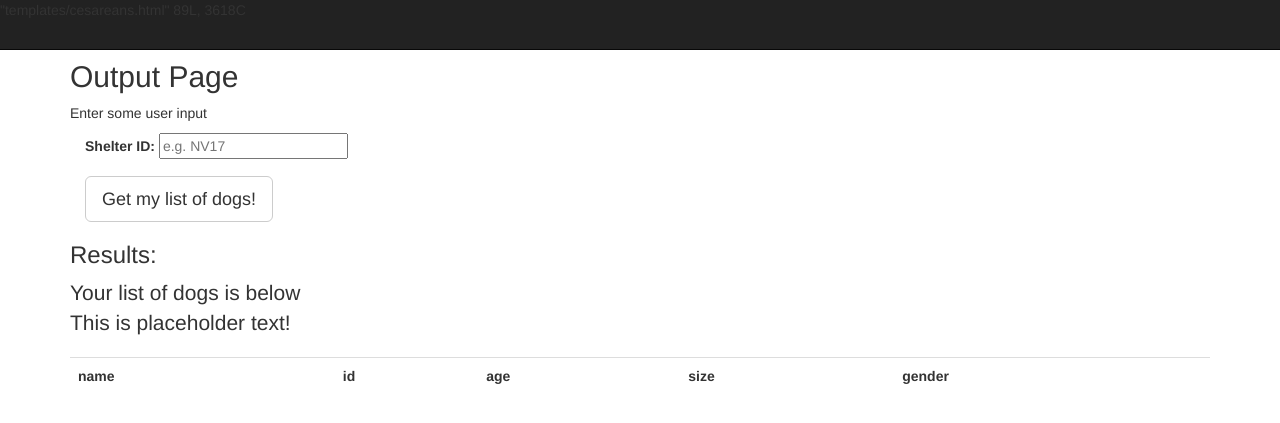
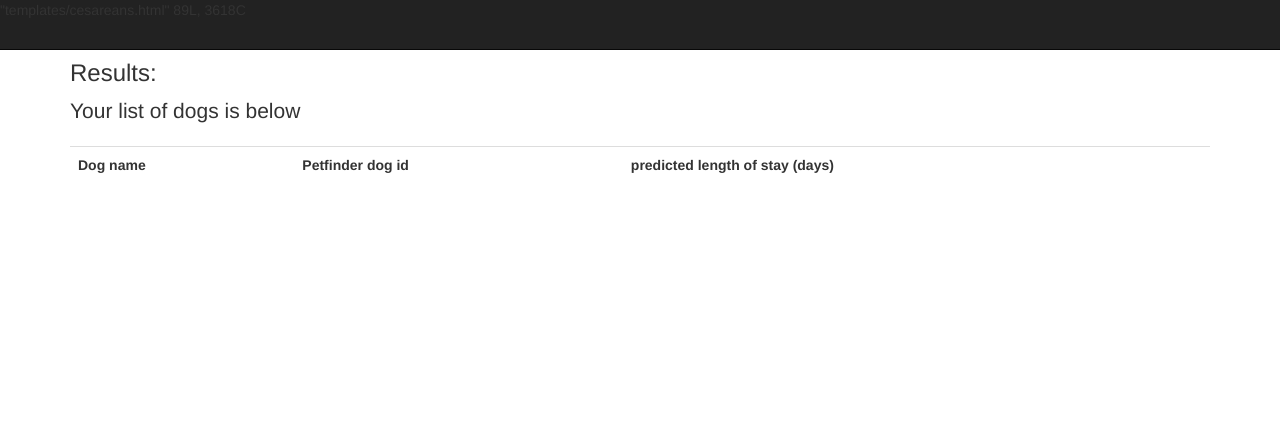
Before and after one commit to ameliakimball/insight, a Flask app: template flask/flaskexample/templates/output.html in a window 1280 px wide. Shown: the top 423 px of the page. Run offline with Flask 2, Linux system fonts and the light colour scheme; the template is opened without the code that fills it, so the values that code supplies are empty; some libraries are stand-ins or nearby versions.

Commit message:
updates code for il week 1 demos

```diff
--- a/flask/flaskexample/templates/output.html
+++ b/flask/flaskexample/templates/output.html
@@ -9,7 +9,7 @@
     <meta name="author" content="">
     <link rel="icon" href="../../favicon.ico">
 
-    <title>Starter Template for Bootstrap</title>
+    <title>ShelterMatch</title>
 
     <!-- Bootstrap core CSS -->
     <link href="../static/css/bootstrap.min.css" rel="stylesheet">
@@ -40,50 +40,26 @@
     </nav>
 <br><br>
 
-<div class="container">
-    <div class="starter-template">
-        <h2>Output Page</h2>
-        <p>Enter some user input</p>
-    </div>
-
-    <div class = "container">
-
-      <form  action="/output" method="GET">
-        <div class="form-group">
-          <label for="shelter_id">Shelter ID:</label>
-          <input type="text" id="shelter_id" name='shelter_id' placeholder="e.g. NV17 ">
-        </div>
-        <div>
-          <button type="submit" class="btn btn-default btn-lg">Get my list of dogs!</button>
-        </div>
-      </form>
-    </div>
-    <script src="https://code.jquery.com/jquery-1.10.2.min.js"></script>
-    <script src="../static/js/bootstrap.min.js"></script>
 
   </div> <!-- /.container-->
 
     <div class="container">
       <div class="starter-template">
         <h3>Results:</h3>
-        <p class="lead">Your list of dogs is below<br> This is placeholder text!</p>
+        <p class="lead">Your list of dogs is below<br> </p>
       </div>
 
       <table class="table table-hover">
       <tr>
-        <th>name</th>
-        <th>id</th>
-        <th>age</th>
-        <th>size</th>
-        <th>gender</th>
+        <th>Dog name</th>
+        <th>Petfinder dog id</th>
+        <th>predicted length of stay (days)</th>
       </tr>
       {% for i in my_range %}
       <tr>
       <td>{{mydf['name'][i]}}</td>
       <td>{{mydf['id'][i]}}</td>
-      <td>{{mydf['age'][i]}}</td>
-      <td>{{mydf['size'][i]}}</td>
-      <td> {{mydf['gender'][i] }}</td>
+      <td> {{mydf['pred_ys'][i] }}</td>
       </tr>
       {% endfor %}
       </table>
```
Also changed, not shown: flask/flaskexample/views.py (+7 -5 lines), flask/pet_functions.py (+27 -2 lines), flask/test_python_views_file.py (+29 -5 lines), 2 other files.
